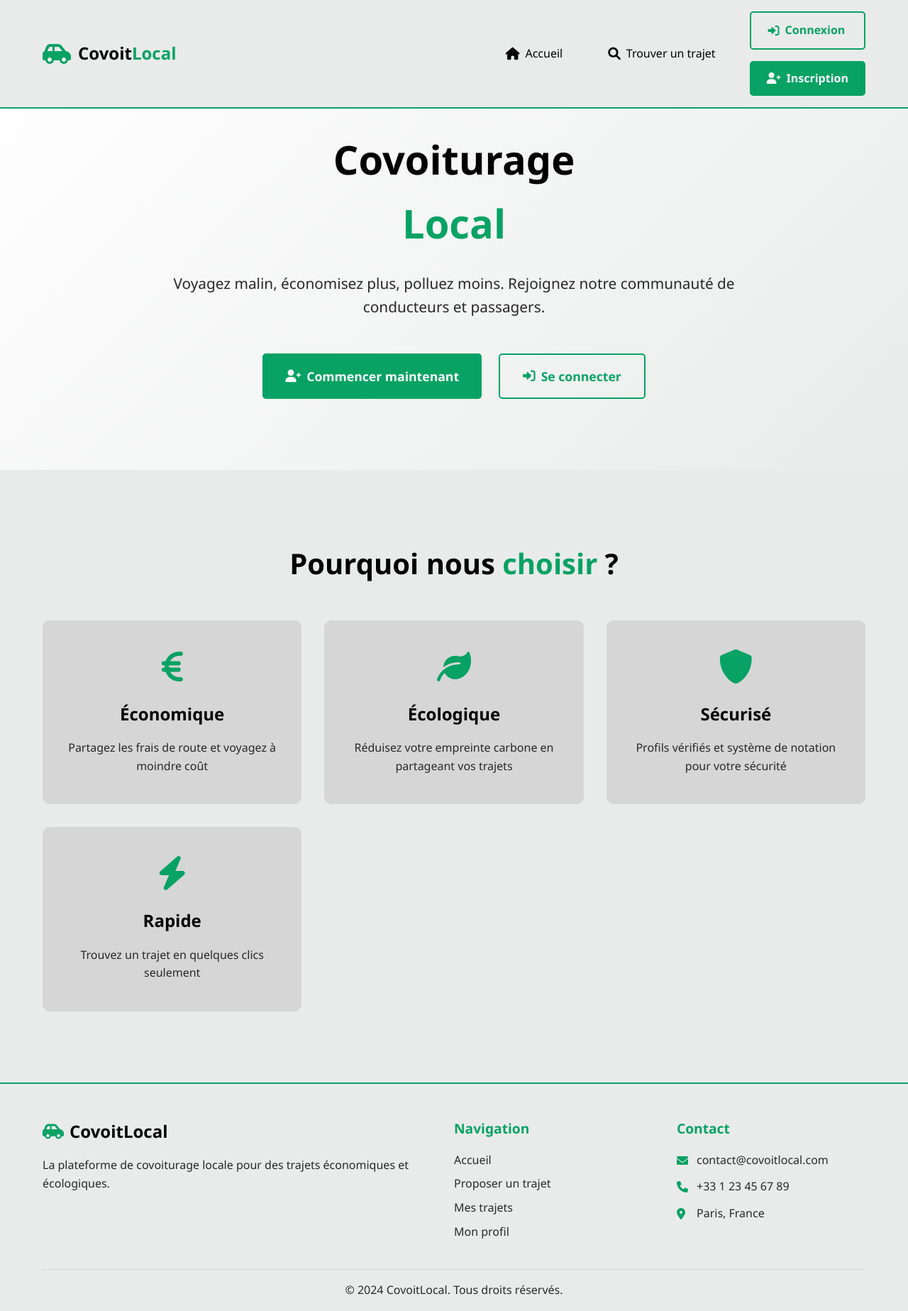
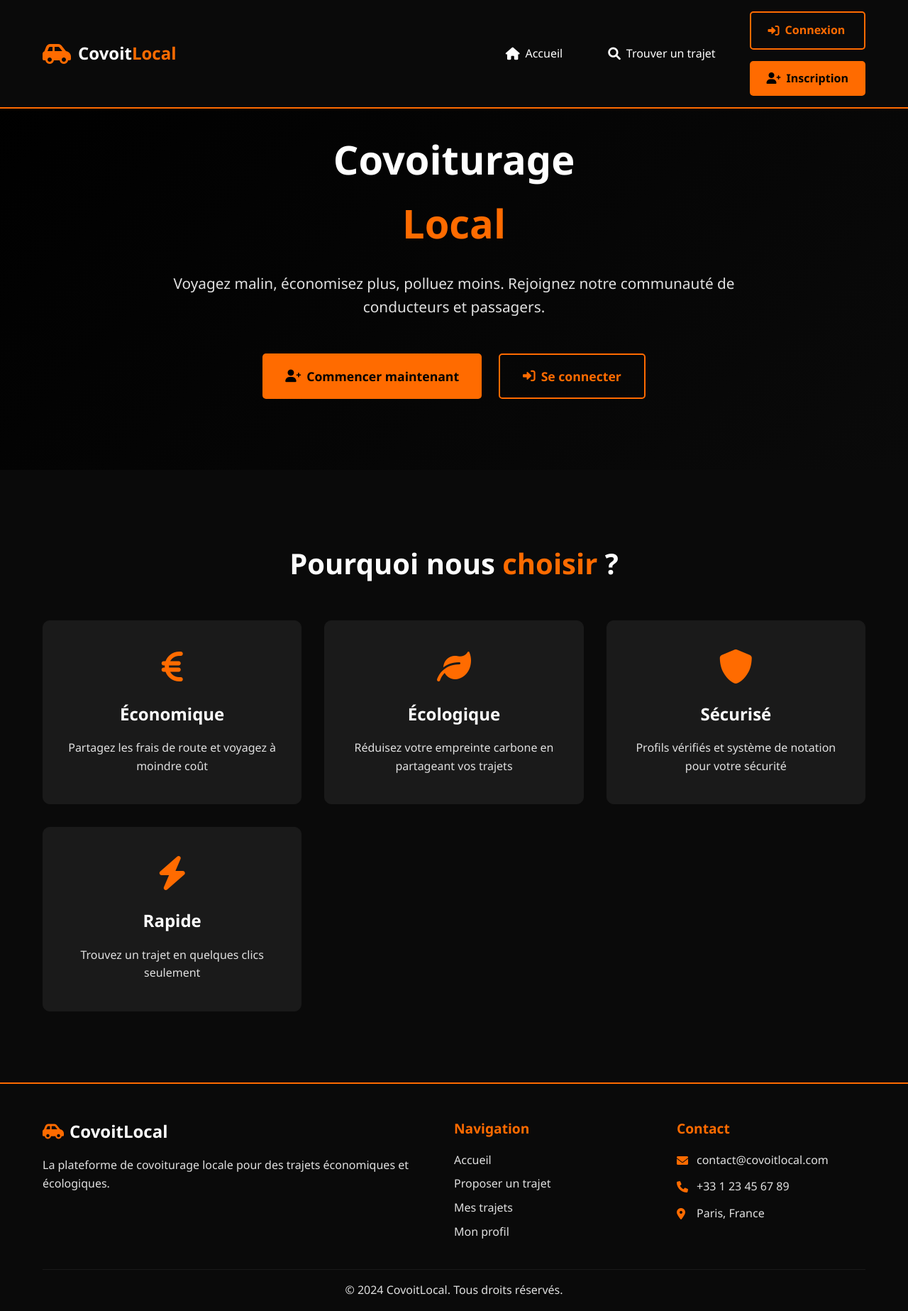
Before and after one commit to Dev-105/covoiturage, a PHP site: page / in a window 1280 px wide. Shown: the whole page at 71% size. Run offline with PHP 8.4, Linux system fonts and the light colour scheme.

Commit message:
rest orange

```diff
--- a/style.css
+++ b/style.css
@@ -1,15 +1,16 @@
 /* Variables CSS */
 :root {
-  --primary-black: #ffffff;
-  --dark-black: #e9ebea;
-  --light-black: #d6d6d6;
-  --primary-orange: #07a264;
-  --dark-orange: #017943;
-  --light-orange: #25b073;
-  --white: #000000;
-  --light-gray: #555555;
-  --medium-gray: #282828;
-}
+  --primary-black: #000000;
+  --dark-black: #0a0a0a;
+  --light-black: #1a1a1a;
+  --primary-orange: #ff6b00;
+  --dark-orange: #e55a00;
+  --light-orange: #ff8c42;
+  --white: #ffffff;
+  --light-gray: #f5f5f5;
+  --medium-gray: #e0e0e0;
+}
+
 
 /* Reset & Base */
 * {
```
